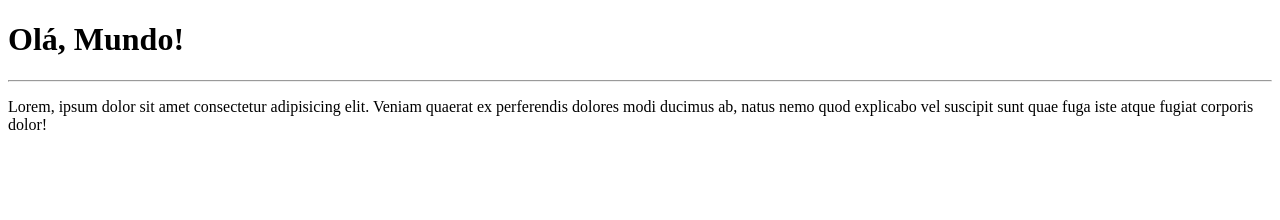
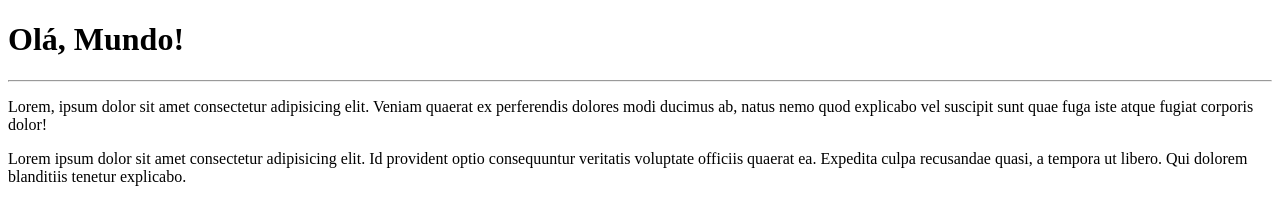
Before and after one commit to FerreirAssisGomes/Ola-Mundo, a plain HTML site: page site-exemplo/index.html in a window 1280 px wide. Drawn offline with Linux system fonts and the light colour scheme.

Commit message:
Adicionei um paragrafo

```diff
--- a/site-exemplo/index.html
+++ b/site-exemplo/index.html
@@ -10,5 +10,6 @@
     <h1>Olá, Mundo!</h1>
     <hr>
     <p>Lorem, ipsum dolor sit amet consectetur adipisicing elit. Veniam quaerat ex perferendis dolores modi ducimus ab, natus nemo quod explicabo vel suscipit sunt quae fuga iste atque fugiat corporis dolor!</p>
+    <p>Lorem ipsum dolor sit amet consectetur adipisicing elit. Id provident optio consequuntur veritatis voluptate officiis quaerat ea. Expedita culpa recusandae quasi, a tempora ut libero. Qui dolorem blanditiis tenetur explicabo.</p>
 </body>
 </html>
```
